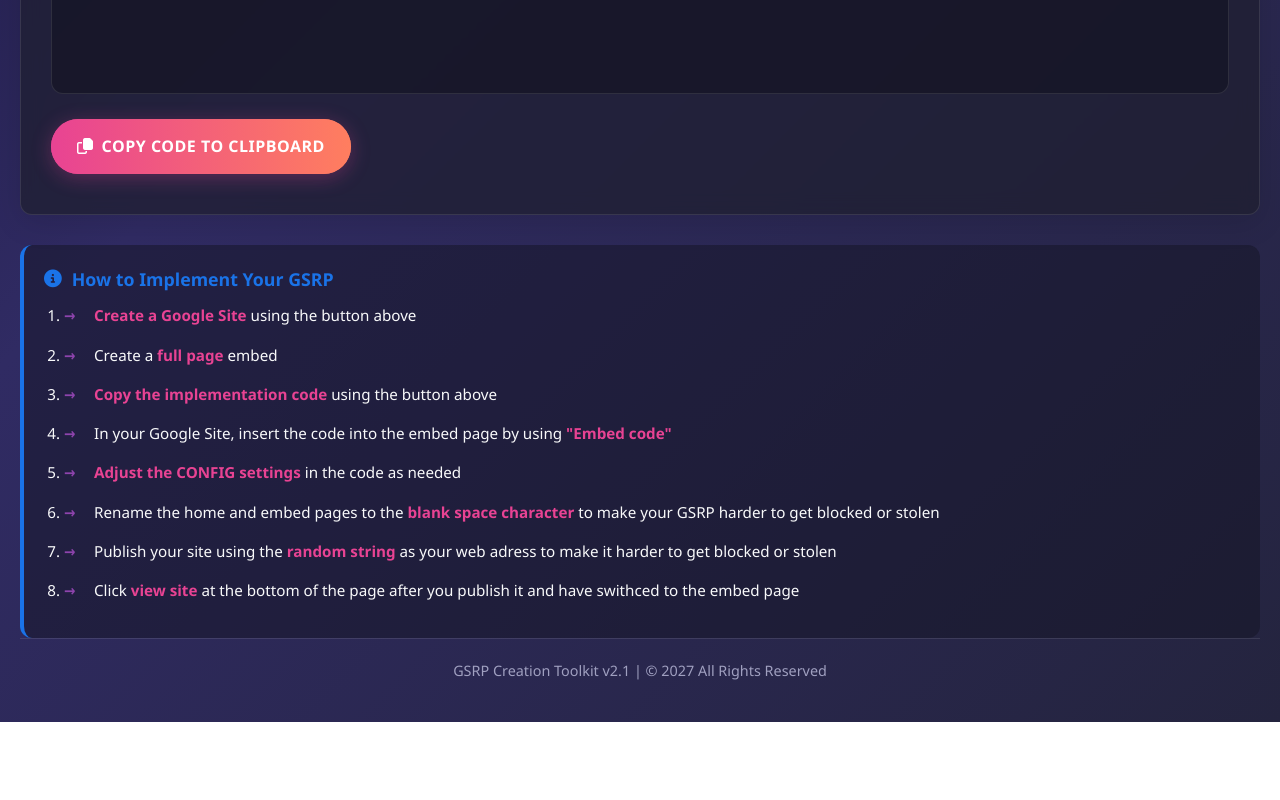
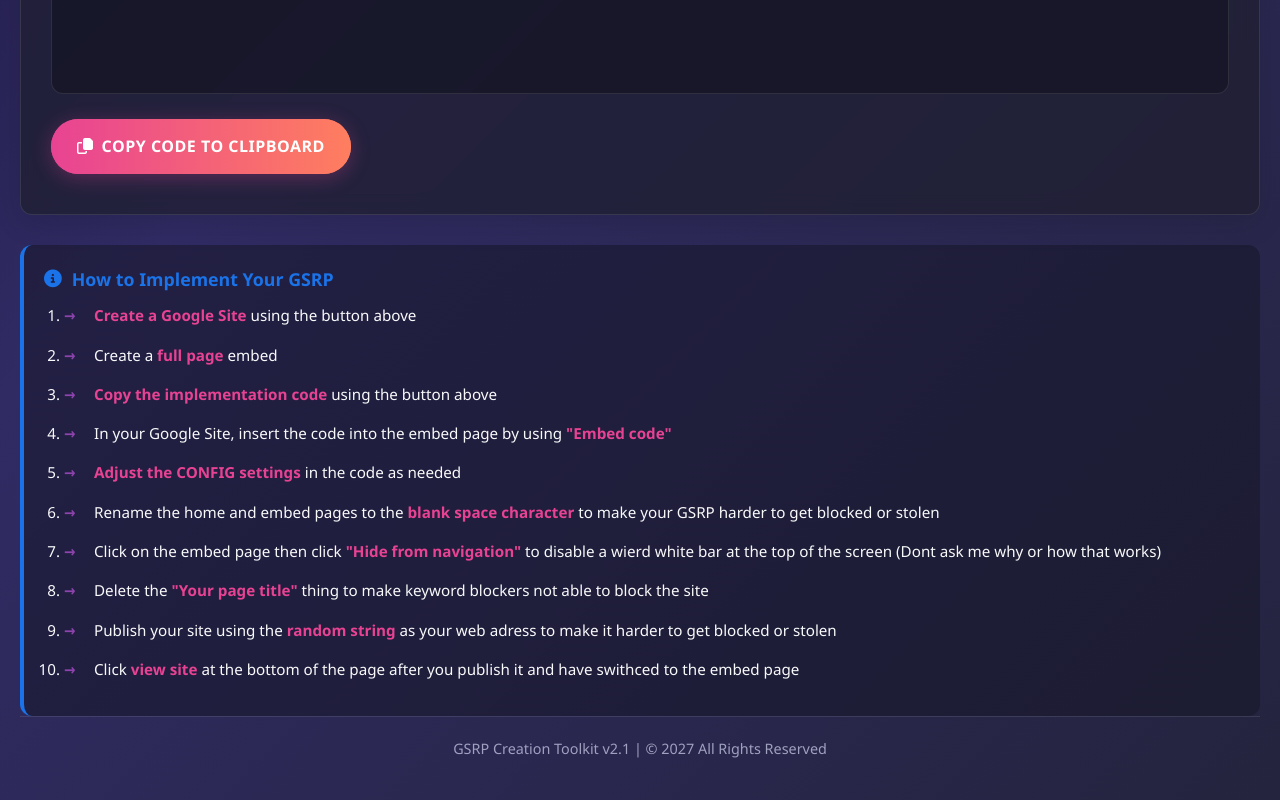
Before and after one commit to accalgebraofficehours/make-gsrp, a plain HTML site: page index.html in a window 1280 px wide. Shown: the part 1270-2070 px from the top of the page. Before the commit the page ends 1992 px from the top, so only its background shows below. Drawn offline with Linux system fonts and the light colour scheme; no server answers.

Commit message:
Update index.html

```diff
--- a/index.html
+++ b/index.html
@@ -497,6 +497,8 @@
         <li>In your Google Site, insert the code into the embed page by using <strong>"Embed code"</strong></li>
         <li><strong>Adjust the CONFIG settings </strong>in the code as needed</li>
         <li>Rename the home and embed pages to the <strong>blank space character </strong>to make your GSRP harder to get blocked or stolen</li>
+        <li>Click on the embed page then click <strong>"Hide from navigation" </strong>to disable a wierd white bar at the top of the screen (Dont ask me why or how that works)</li>
+        <li>Delete the <strong>"Your page title" </strong>thing to make keyword blockers not able to block the site</li>
         <li>Publish your site using the <strong>random string</strong> as your web adress to make it harder to get blocked or stolen</li>
         <li>Click <strong>view site </strong> at the bottom of the page after you publish it and have swithced to the embed page</li>
       </ol>
```
